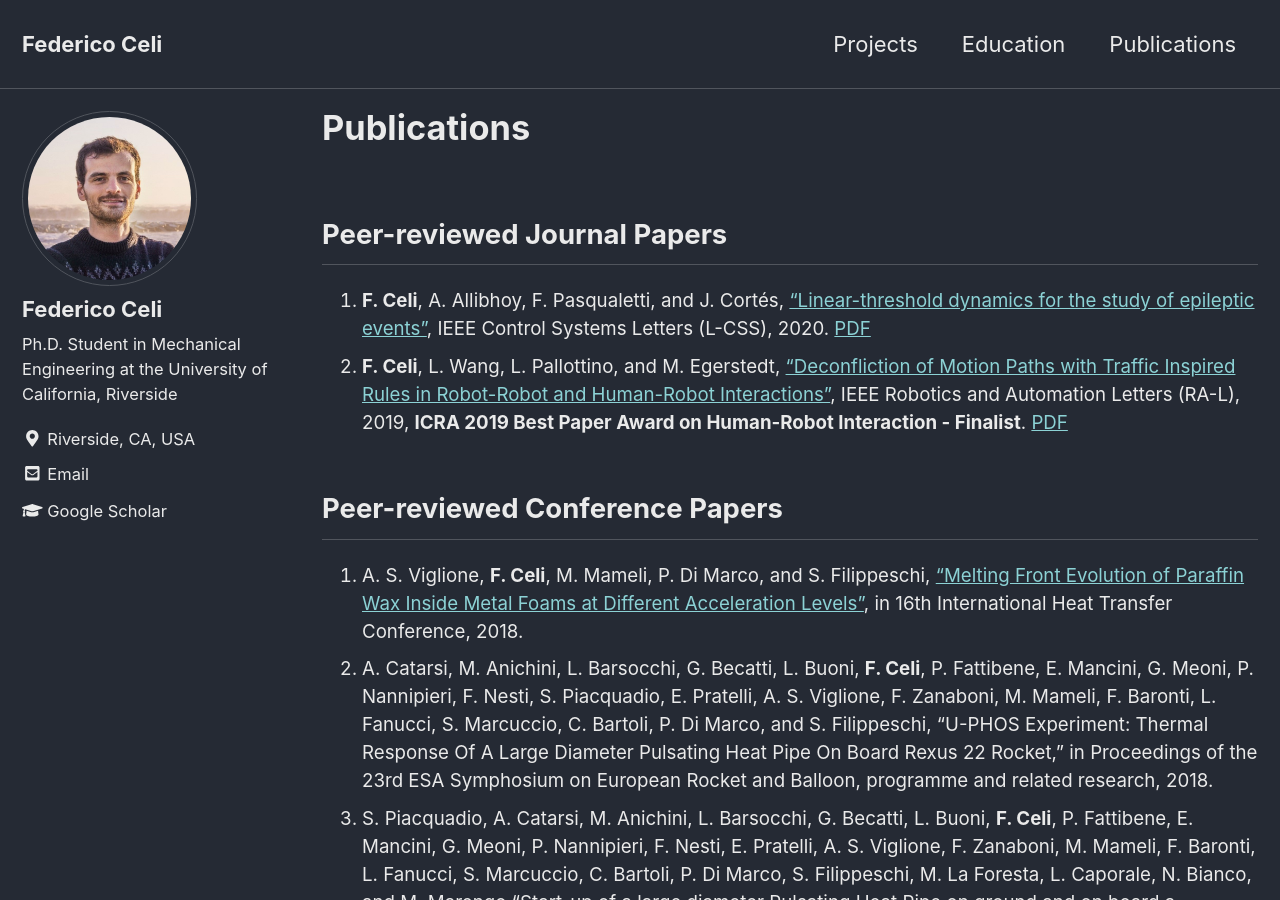
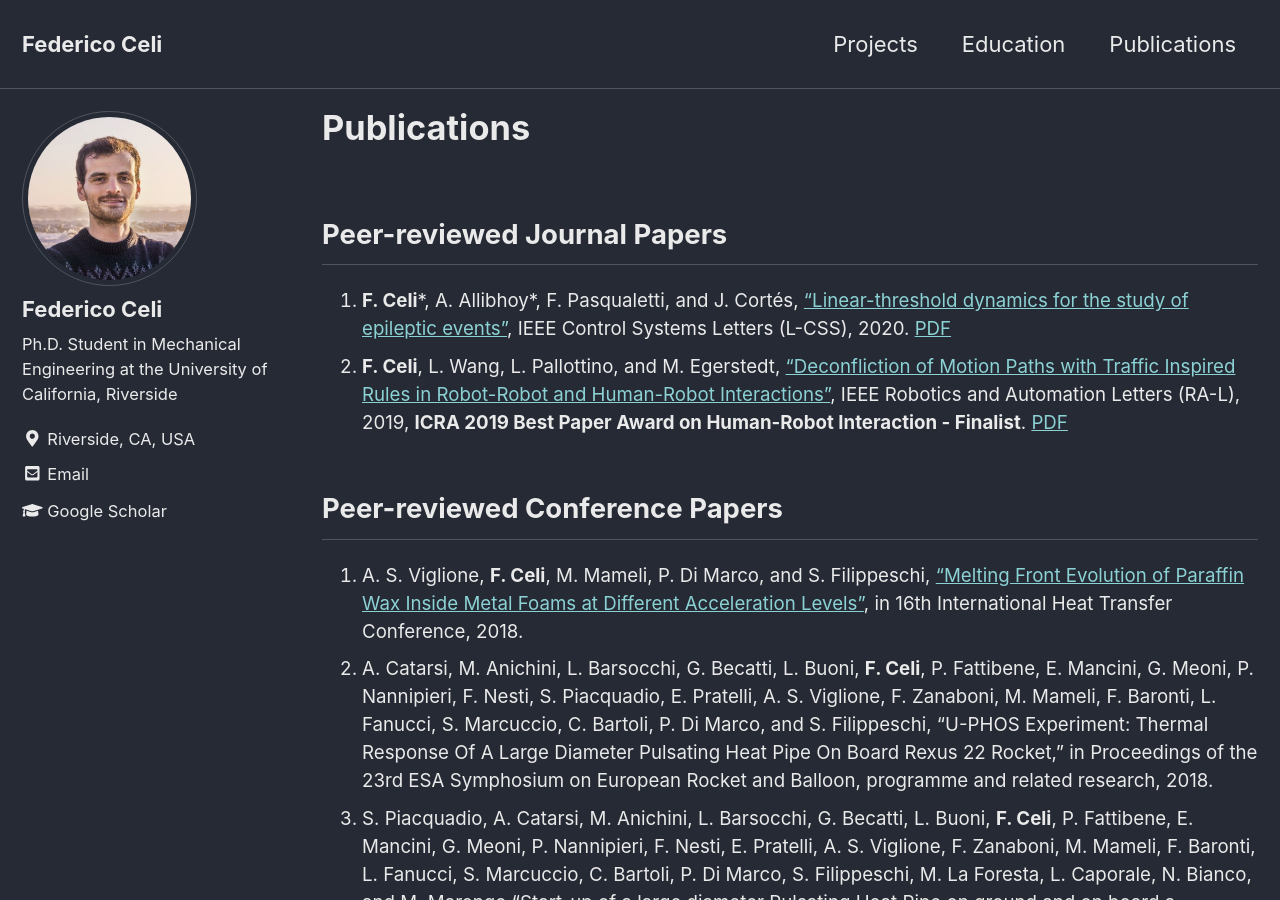
Before and after one commit to federicoceli/federicoceli.github.io, a Jekyll site: the page built from _pages/publications.md, in a window 1280 px wide and 900 px high. Built offline with Jekyll 4.4.1, drawn with Linux system fonts in a browser that asks for light colours; cached includes are drawn as plain includes.

```diff
--- a/_pages/publications.md
+++ b/_pages/publications.md
@@ -6,7 +6,7 @@ classes: wide
 ---
 ## Peer-reviewed Journal Papers
 
-1. **F. Celi**, A. Allibhoy, F. Pasqualetti, and J. Cortés, ["Linear-threshold dynamics for the study of epileptic events"](https://ieeexplore.ieee.org/document/9257486), IEEE Control Systems Letters (L-CSS), 2020. [PDF](/assets/pdf/20-FC-AA-FP-JC.pdf)
+1. **F. Celi**\*, A. Allibhoy*, F. Pasqualetti, and J. Cortés, ["Linear-threshold dynamics for the study of epileptic events"](https://ieeexplore.ieee.org/document/9257486), IEEE Control Systems Letters (L-CSS), 2020. [PDF](/assets/pdf/20-FC-AA-FP-JC.pdf)
 2. **F. Celi**, L. Wang, L. Pallottino, and M. Egerstedt, ["Deconfliction of Motion Paths with Traffic Inspired Rules in Robot-Robot and Human-Robot Interactions"](https://ieeexplore.ieee.org/document/8643446/), IEEE Robotics and Automation Letters (RA-L), 2019, **ICRA 2019 Best Paper Award on Human-Robot Interaction - Finalist**. [PDF](/assets/pdf/19-FC-LW-LP-ME.pdf)
 
 ## Peer-reviewed Conference Papers
```
